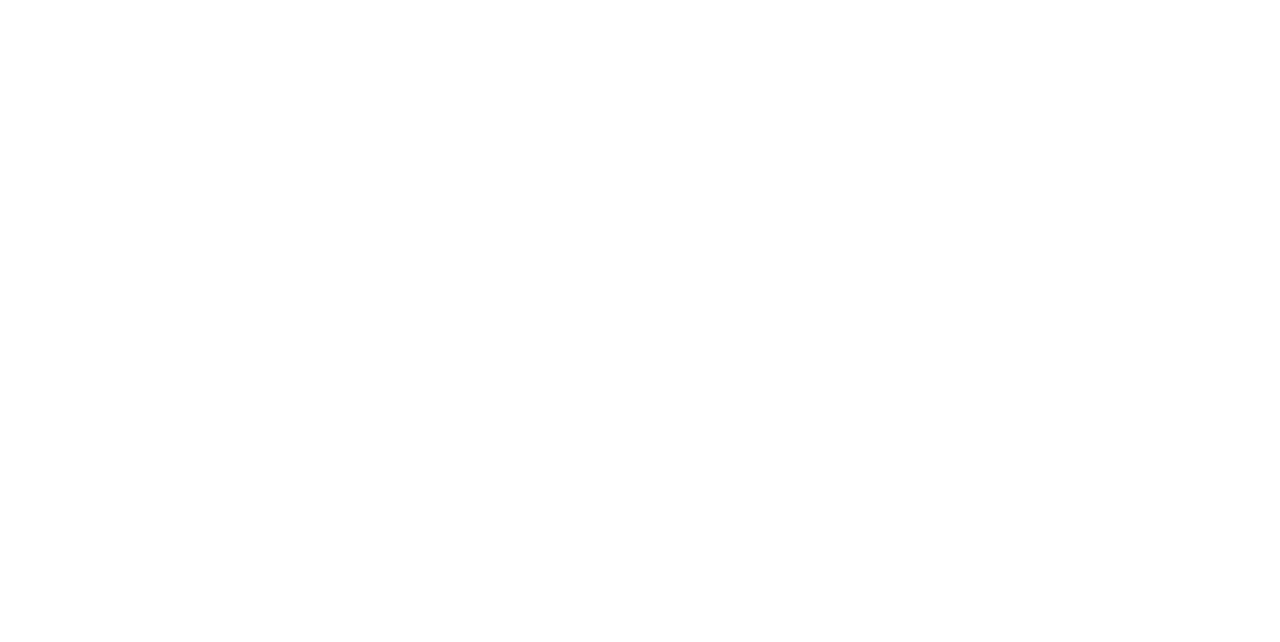
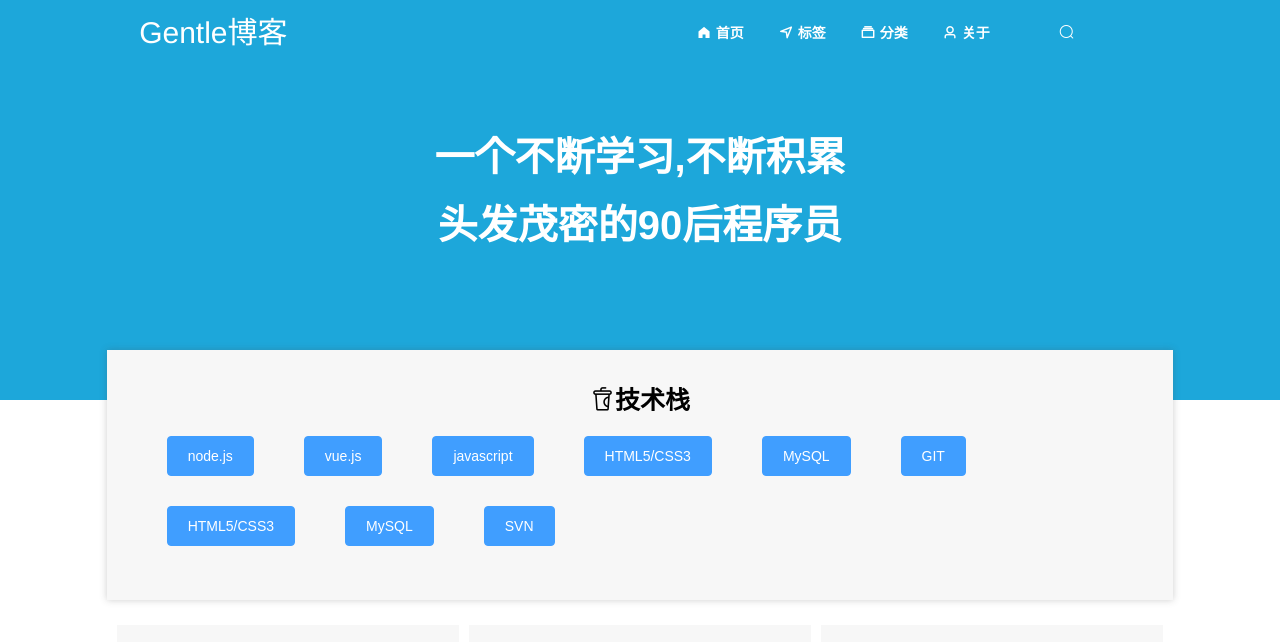
Before and after one commit to BigFacer/nodeObject, a Vue app: page /home in a window 1280 px wide. Shown: the top 642 px of the page. Built offline with nearby package versions, Linux system fonts and the light colour scheme.

Commit message:
20200603
ADD  HOME PAGE AND  SET ROUTER
INCOLUD (HTML + CSS + JS);

```diff
--- a/src/router/index.ts
+++ b/src/router/index.ts
@@ -6,19 +6,29 @@
 import Admin from '@/views/AdminModules/index.vue'
 import Articles from '@/views/AdminModules/child/publishArticles.vue'
 import GuestBook from '@/views/AdminModules/child/guestBook.vue'
+import HomePage from '@/views/webView/Home/home.vue'
 // 前台
 import Home from  '@/views/webView/index.vue'
-
 Vue.use(VueRouter);
 
   const routes: Array<RouteConfig> = [
-  // {
-  //         path: '/',
-  //         name: 'Home',
-  //         component: Home
-  // },
+      //前台
+   {
+       path: '/',
+       name: 'Home',
+       component: Home,
+       redirect:'/home',
+       children: [
+           {
+               path: 'home',
+               name: 'HomePage',
+               component: HomePage
+           }
+       ]
+  },
+      //后台
   {
-    path: '/',
+    path: '/Login',
     name: 'Login',
     component: Login
   },
@@ -27,7 +37,7 @@
     name: 'Admin',
     component: Admin,
     redirect: '/Admin/Articles',
-      children: [
+    children: [
           {
               path: 'Articles',
               name: 'Articles',
@@ -38,8 +48,8 @@
               name: 'GuestBook',
               component: GuestBook
           }
-      ]
-  }
+    ],
+  },
 ];
 
 const router = new VueRouter({
--- /dev/null
+++ b/src/views/components/HandNav/handNav.vue
@@ -0,0 +1,85 @@
+<template>
+
+    <div class="hand_div">
+        <el-row>
+            <el-col :span = "8" class="my_logo"> Gentle博客</el-col>
+            <el-col :span="11">
+                <el-menu :default-active="activeIndex" class="el-menu-demo" mode="horizontal" @select="handleSelect">
+                    <el-menu-item index="1"><span class="el-icon-s-home"></span><span class="nav_text">首页</span></el-menu-item>
+                    <el-menu-item index="2"><span class="el-icon-position"></span><span class="nav_text">标签</span></el-menu-item>
+                    <el-menu-item index="3" ><span class="el-icon-files"></span><span class="nav_text">分类</span></el-menu-item>
+                    <el-menu-item index="4"><span class="el-icon-user"></span><span class="nav_text">关于</span></el-menu-item>
+                </el-menu>
+            </el-col>
+            <el-col :span="2">
+                <div class="search_civ"> <span class="el-icon-search"></span></div>
+            </el-col>
+        </el-row>
+    </div>
+</template>
+<style scope>
+
+    .hand_div .el-menu.el-menu--horizontal{
+        background: #1DA7DA;
+        border: none;
+        height: 6.5rem;
+
+    }
+    .my_logo {
+        color: #fff;
+        font-size: 3rem;
+        height: 100%;
+        line-height: 6.5rem;
+    }
+    /*.nav_text{*/
+         /*margin-top: 0.3rem;*/
+    /*}*/
+    .hand_div .el-menu--horizontal{
+       /*margin-top: 1.5rem;*/
+        /*padding-top: 2rem;*/
+        margin-left: 25rem;
+
+    }
+   .hand_div .el-menu--horizontal>.el-menu-item{
+       border: none;
+       height: 100%;
+       line-height: 6.5rem;
+       padding-left: 1.5rem;
+       padding-right:1.5rem;
+       color: #fff;
+   }
+   .search_civ{
+       color: #fff;
+       line-height: 6.5rem;
+       font-weight: bold;
+   }
+    .hand_div .el-menu--horizontal>.el-menu-item span{
+        margin-right: 0;
+        display: inline-block;
+        font-size: 1.4rem;
+        font-weight: bold;
+    }
+    .hand_div .el-menu--horizontal>.el-menu-item:not(.is-disabled):focus,.hand_div .el-menu--horizontal>.el-menu-item:not(.is-disabled):hover{
+        color: #fff;
+        background: #1A96C4;
+    }
+  .hand_div .el-menu--horizontal>.el-menu-item.is-active ,  .hand_div .el-menu--horizontal>.el-menu-item.is-active span{
+        border: none;
+        color: #fff;
+    }
+
+</style>
+<script>
+    export  default {
+        data() {
+            return {
+                activeIndex: '1',
+            }
+        },
+        methods: {
+            handleSelect(key, keyPath) {
+                console.log(key, keyPath);
+            }
+        }
+    }
+</script>
--- /dev/null
+++ b/src/views/webView/Home/home.vue
@@ -0,0 +1,108 @@
+<template>
+    <div class="home_page">
+        <div class="home_div">
+            <p class="home_title">一个不断学习,不断积累</p>
+            <p class="home_title2">头发茂密的90后程序员</p>
+        </div>
+        <div class="tag_title">
+            <el-col :span ='20' :offset="2">
+                <el-row>
+                    <div class="tag_title_div">
+                        <p class="jishu_title"><span class="el-icon-milk-tea"></span>技术栈</p>
+                        <div  class="button_div">
+                            <el-button type="primary" > node.js</el-button>
+                            <el-button type="primary" > vue.js</el-button>
+                            <el-button type="primary" > javascript</el-button>
+                            <el-button type="primary" >HTML5/CSS3</el-button>
+                            <el-button type="primary" > MySQL</el-button>
+                            <el-button type="primary" > GIT</el-button>
+                            <el-button type="primary" >HTML5/CSS3</el-button>
+                            <el-button type="primary" > MySQL</el-button>
+                            <el-button type="primary" > SVN</el-button>
+                        </div>
+                    </div>
+                </el-row>
+                <el-row>
+                    <div class="tag_infor_div">
+                         <div class="tag_item_div"></div>
+                         <div class="tag_item_div"></div>
+                         <div class="tag_item_div"></div>
+                         <div class="tag_item_div"></div>
+                         <div class="tag_item_div"></div>
+                         <div class="tag_item_div"></div>
+                    </div>
+
+                </el-row>
+
+            </el-col>
+        </div>
+    </div>
+
+</template>
+<style scope>
+    /*.home_page{*/
+        /*width: 100%;*/
+        /*height: 100%;*/
+        /*background: #F7F7F7;*/
+    /*}*/
+    .home_div {
+        /*height: 30rem;*/
+        padding-top: 6.5rem;
+        width: 100%;
+        height: 40rem;
+        background: #1DA7DA;
+
+    }
+
+    .home_title{
+        padding-top: 6rem;
+        font-size: 4rem;
+        color: #fff;
+        text-align: center;
+        font-weight: bold;
+        margin-bottom: 1rem;
+    }
+    .home_title2{
+        font-size: 4rem;
+        color: #fff;
+        text-align: center;
+        font-weight: bold;
+    }
+    .tag_title_div{
+        width: 100%;
+        height: 25rem;
+        margin-top: -5rem;
+        background: #F7F7F7;
+        margin-bottom: 2.5rem;
+        box-shadow: 0 0 7px #4444 ;
+        /*box-shadow: 2px 2px 5px #DFDFE2 ;*/
+    }
+    .jishu_title{
+        font-size: 2.5rem;
+        font-weight: bold;
+        padding-top: 3rem;
+        color: #000;
+        margin-bottom: 2rem;
+    }
+    .button_div{
+        text-align: left;
+        padding-left: 6rem;
+    }
+    .button_div .el-button+ .el-button,.button_div .el-button{
+        margin-right: 5rem;
+        margin-left: 0;
+        margin-bottom: 3rem;
+        margin-left: 0;
+    }
+    .tag_infor_div{
+        width: 100%;
+    }
+    .tag_item_div{
+        width: 32%;
+        margin-left: 1%;
+        height: 50rem;
+        background: #F7F7F7;
+        float: left;
+        margin-bottom: 2.5rem;
+    }
+</style>
--- a/src/views/webView/index.vue
+++ b/src/views/webView/index.vue
@@ -1,7 +1,44 @@
 <template>
        <div>
-           <div class="fixed_hand">
-
-           </div>
+           <hand-nav class="hand_nav">
+           </hand-nav>
+          <router-view></router-view>
        </div>
 </template>
+<style>
+    .hand_nav{
+        width: 100%;
+        height: 6.5rem;
+        position: fixed;
+        z-index: 999;
+        top: 0;
+        background: #1DA7DA;
+    }
+
+</style>
+<script>
+    import  handNav from '../components/HandNav/handNav.vue'
+    export default {
+        components: {
+            'hand-nav': handNav
+        },
+        data() {
+            return {
+
+            }
+        },
+        mounted() {
+          window.addEventListener("scroll", this.handleScroll);
+        },
+        methods: {
+            handleScroll() {
+                let scrollTop = window.pageYOffset || document.document.scrollTop || document.body.scrollTop
+//                console.log(scrollTop)
+               if(scrollTop!= undefined &&scrollTop > 100){
+
+               }
+            }
+        }
+
+    }
+</script>
```
